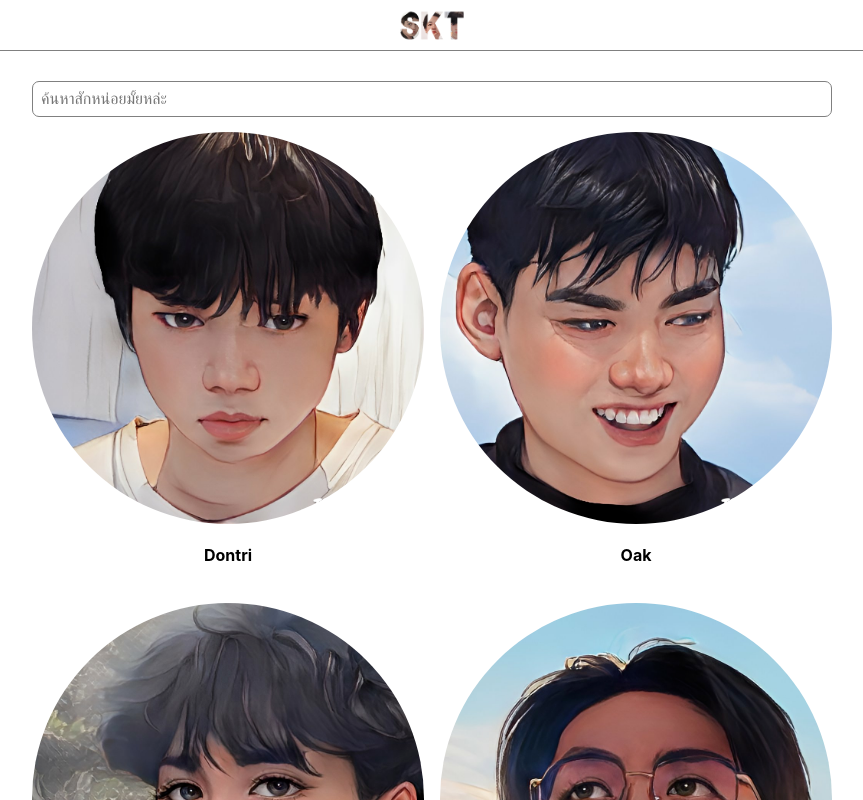
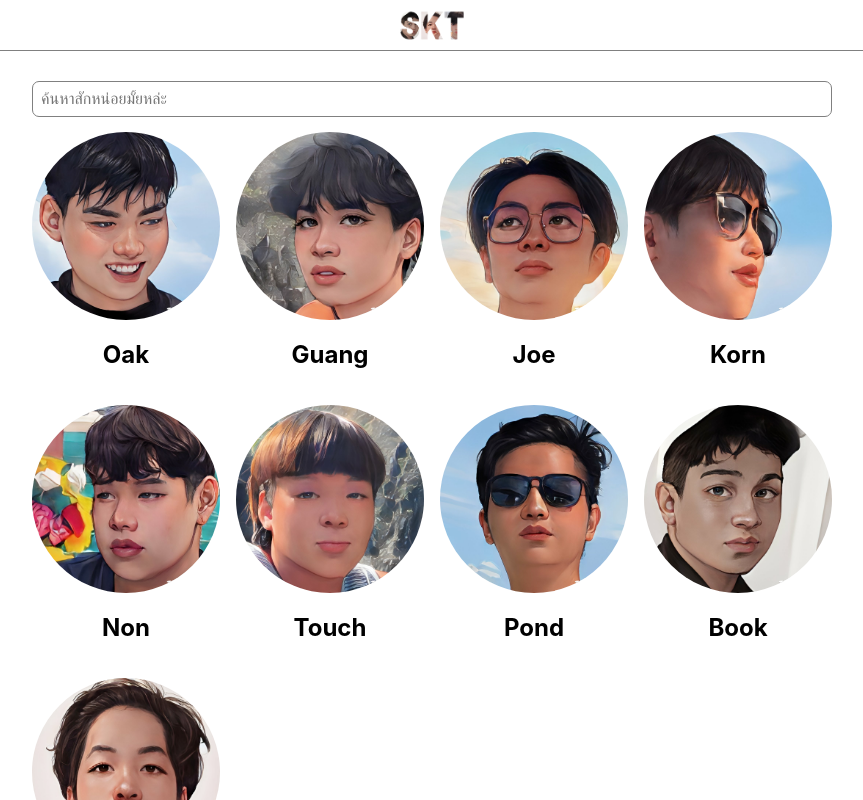
Before and after one commit to DontriReadyTop/MyProfileWeb, a React (Create React App) app: page / in a window 1280 px wide. Shown: the top 800 px of the page, without its empty margins (208-1071 px from the left). Built offline with nearby package versions, Linux system fonts and the light colour scheme.

Commit message:
Fix font size and grid size

```diff
--- a/src/App.css
+++ b/src/App.css
@@ -1,8 +1,8 @@
-.app-section{
+.app-section {
     padding: 30px;
 }
 
-.app-container{
+.app-container {
     max-width: 800px;
     margin-left: auto;
     margin-right: auto;
@@ -10,8 +10,7 @@
 
 .app-grid {
     display: grid;
-    grid-template-columns: 1fr 1fr;
+    grid-template-columns: 1fr 1fr 1fr 1fr;
     column-gap: 16px;
     row-gap: 16px;
-
 }
--- a/src/components/AppSearch.css
+++ b/src/components/AppSearch.css
@@ -1,8 +1,8 @@
-.app-search{
+.app-search {
     margin-bottom: 15px;
 }
 
-.app-search-input{
+.app-search-input {
     width: 100%;
     padding: 8px;
     font-size: 16px;
--- a/src/components/ProfileImg.css
+++ b/src/components/ProfileImg.css
@@ -4,6 +4,6 @@
     width: 100%;
 }
 
-.profile-img h4 {
+.profile-img h2 {
     text-align: center;
 }
--- a/src/components/ProfileImg.js
+++ b/src/components/ProfileImg.js
@@ -6,7 +6,7 @@ function ProfileImg(props) {
     return (
         <div className="profile-img">
             <img src={profile.thumbnailUrl} onClick={() => {onProfileOpenClick(profile)}}/>
-            <h4>{profile.name}</h4>
+            <h2>{profile.name}</h2>
         </div>
     );
 }
--- a/src/components/ProfilePost.css
+++ b/src/components/ProfilePost.css
@@ -33,7 +33,7 @@
     margin-right: auto;
 }
 
-.profile-post-content h4 {
+.profile-post-content h2 {
     color: white;
     text-align: center;
 }
--- a/src/components/ProfilePost.js
+++ b/src/components/ProfilePost.js
@@ -7,7 +7,7 @@ function ProfilePost(props) {
             <div className="profile-post-bg" onClick={onProfileCloseClick}/>
             <div className="profile-post-content">
                 <img src={profile.thumbnailUrl} />
-                <h4>{profile.title}</h4>
+                <h2>{profile.title}</h2>
             </div>
         </div>
     );
--- a/src/data/Profile.js
+++ b/src/data/Profile.js
@@ -1,9 +1,4 @@
 const profiles = [
-   {
-      name: "Dontri",
-      title: "dontri",
-      thumbnailUrl: "/images/dontriProfile.jpg"
-   },
    {
       name: "Oak",
       title: "oak",
```
